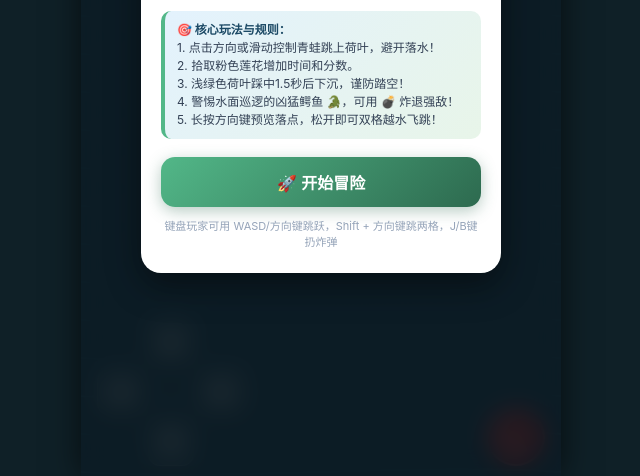
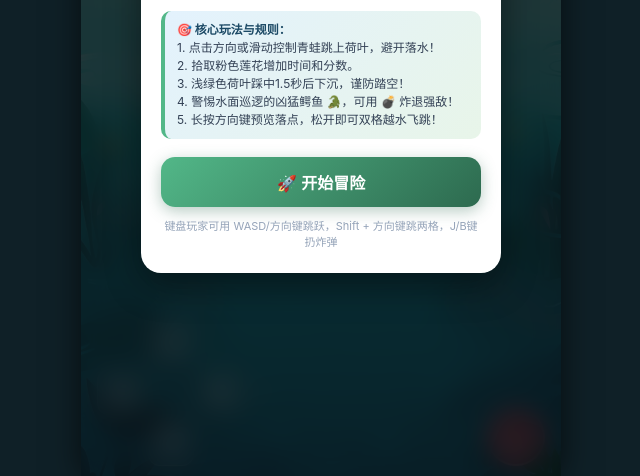
Before and after one commit to shaofang1116/frog-game-v2, a website: page demo/index.html in a window 1280 px wide. Shown: the part 324-800 px from the top of the page, without its empty margins (319-959 px from the left). Drawn offline with Linux system fonts and the light colour scheme.

Commit message:
feat(demo): render authorized Stage 1 morning background
Use the approved local pond art beneath existing gameplay elements while retaining stage fallbacks.

```diff
--- a/demo/index.html
+++ b/demo/index.html
@@ -584,6 +584,10 @@
     targetCameraY: 0,
     jumpPreview: null,
     inputBuffer: FrogInput.createSingleInputBuffer(),
+    stageOneBackground: {
+      image: null,
+      ready: false
+    },
     stageTwoBackground: {
       image: null,
       ready: false
@@ -614,6 +618,7 @@
     init() {
       this.canvas = document.getElementById('gameCanvas');
       this.ctx = this.canvas.getContext('2d');
+      this.preloadStageOneBackground();
       this.preloadStageTwoBackground();
       this.resize();
       window.addEventListener('resize', () => this.resize());
@@ -631,6 +636,18 @@
         requestAnimationFrame(loop);
       };
       requestAnimationFrame(loop);
+    },
+
+    preloadStageOneBackground() {
+      const image = new Image();
+      image.addEventListener('load', () => {
+        this.stageOneBackground.image = image;
+        this.stageOneBackground.ready = true;
+      });
+      image.addEventListener('error', () => {
+        this.stageOneBackground.ready = false;
+      });
+      image.src = './assets/morning-mist-pond.jpg';
     },
 
     preloadStageTwoBackground() {
@@ -1132,8 +1149,10 @@
       const ctx = this.ctx;
       ctx.clearRect(0, 0, this.width, this.height);
 
-      // 1. Stage 2 uses the local decorative river art; all other cases retain water.
-      if (this.journey.currentStage === 2 && this.stageTwoBackground.ready) {
+      // 1. Each stage uses its local decorative art when loaded; procedural water remains the fallback.
+      if (this.journey.currentStage === 1 && this.stageOneBackground.ready) {
+        this.drawStageOneMorningBackground(ctx);
+      } else if (this.journey.currentStage === 2 && this.stageTwoBackground.ready) {
         this.drawStageTwoStormBackground(ctx);
       } else {
         this.drawProceduralWater(ctx);
@@ -1222,8 +1241,15 @@
       }
     },
 
+    drawStageOneMorningBackground(ctx) {
+      this.drawViewportAnchoredBackground(ctx, this.stageOneBackground.image);
+    },
+
     drawStageTwoStormBackground(ctx) {
-      const image = this.stageTwoBackground.image;
+      this.drawViewportAnchoredBackground(ctx, this.stageTwoBackground.image);
+    },
+
+    drawViewportAnchoredBackground(ctx, image) {
       const viewportRatio = this.width / this.height;
       const imageRatio = image.naturalWidth / image.naturalHeight;
       let sourceX = 0;
```
Also changed, not shown: demo/tests/structure.test.cjs (+27 -3 lines), demo/assets/morning-mist-pond.jpg (added).
